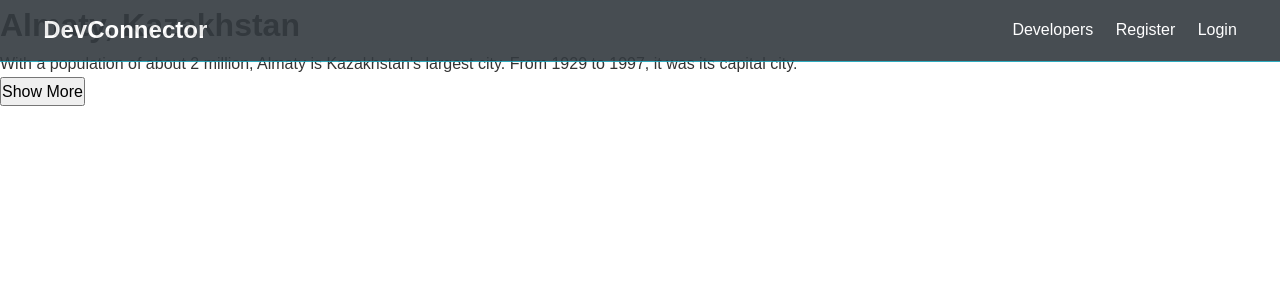
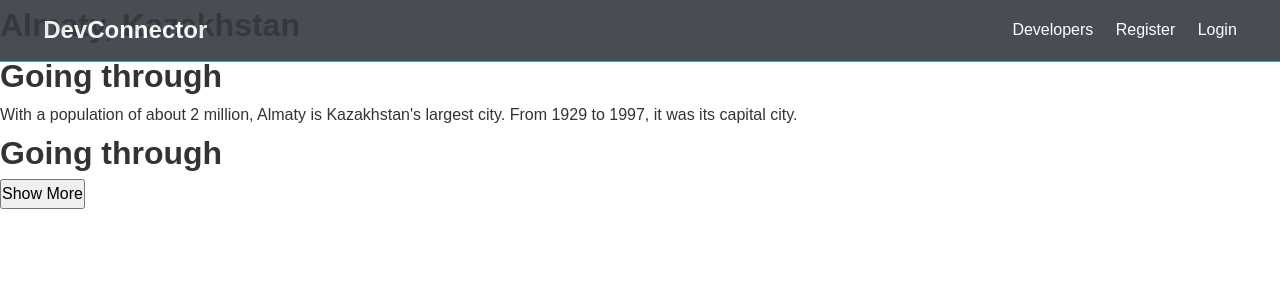
Before and after one commit to mjapanwala/yelpcamp, a React (Create React App) app in the folder client/: page / in a window 1280 px wide. Shown: the top 300 px of the page. Built offline with nearby package versions, Linux system fonts and the light colour scheme.

Commit message:
added content

```diff
--- a/client/src/components/layout/SharingStateBetweenComponent.js
+++ b/client/src/components/layout/SharingStateBetweenComponent.js
@@ -20,6 +20,7 @@ function Panel({isActive, children, onShow }) {
 
   return (
     <>
+    <h1>Going through</h1>
    {isActive ? (
       <p>{children}</p>
    ): (
```
